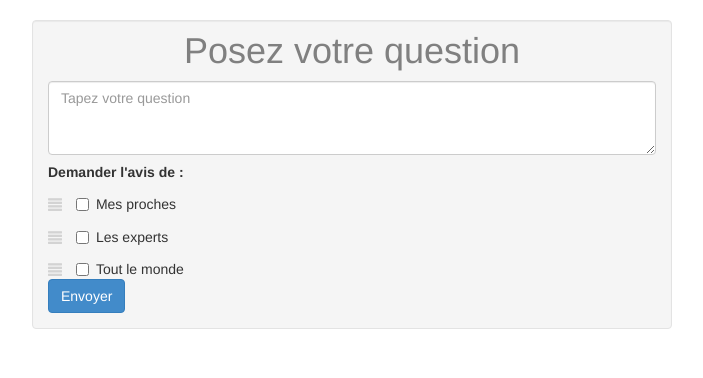
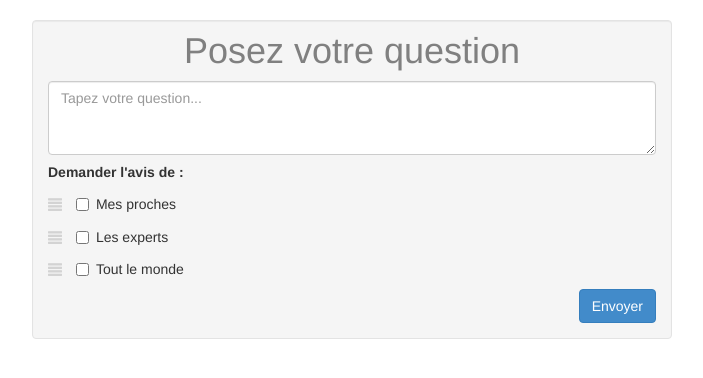
Before and after one commit to electricalwind/NameNotFound, a CodeIgniter app: page / in a window 1280 px wide. Shown: the part 51-429 px from the top of the page, without its empty margins (288-991 px from the left). Run offline with CodeIgniter, Linux system fonts and the light colour scheme; style sheets or scripts are compiled from the project's sources.

Commit message:
Bouton à droite =D

```diff
--- a/application/config/config.php
+++ b/application/config/config.php
@@ -26,7 +26,7 @@ $config['base_url']	= '';
 | variable so that it is blank.
 |
 */
-$config['index_page'] = 'index.php';
+$config['index_page'] = '';
 
 /*
 |--------------------------------------------------------------------------
--- a/application/views/home.php
+++ b/application/views/home.php
@@ -2,7 +2,7 @@
 	<h1>Posez votre question</h1>
 	<div class="module-body">
 		<form class="form-horizontal" role="form" method="post" action="<?= site_url('question/send'); ?>">
-			<textarea class="form-control" rows="3" placeholder="Tapez votre question"></textarea>
+			<textarea class="form-control" rows="3" placeholder="Tapez votre question..."></textarea>
 			<label class="control-label">Demander l'avis de :</label>
 			<div class="question-whos">
 				<div class="question-who question-closes">
@@ -24,7 +24,9 @@
 					</div>
 				</div>
 			</div>
-			<button type="submit" class="btn btn-primary submit">Envoyer</button>
+			<div class="form-bottom">
+				<button type="submit" class="btn btn-primary submit">Envoyer</button>
+			</div>
 		</form>
 	</div>
 </div>
--- a/static/css/main.less
+++ b/static/css/main.less
@@ -81,7 +81,8 @@ body {
 			}
 		}
 
-		.submit {
+		.form-bottom {
+			margin-top: 10px;
 			text-align: right;
 		}
 	}
```
